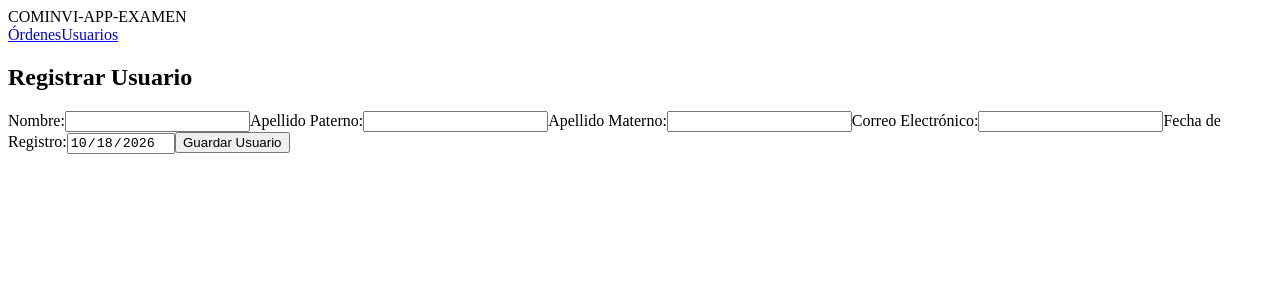
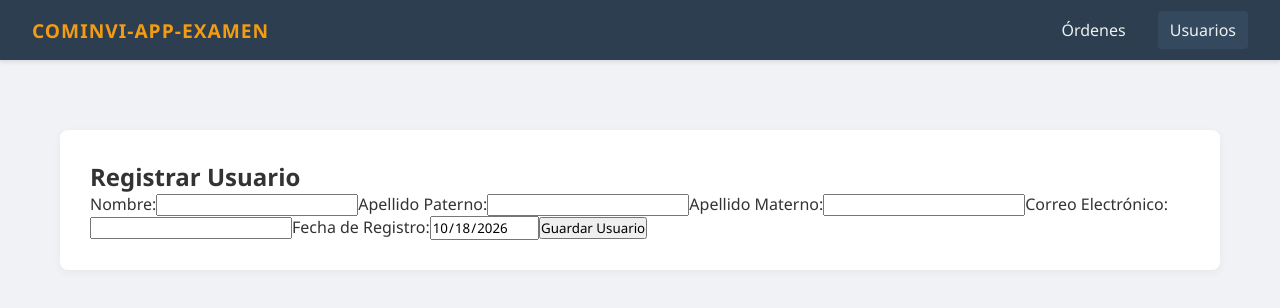
Before and after one commit to JassoProg/app-cominvi-evaluacion, an Angular app: page /usuarios in a window 1280 px wide. Shown: the top 308 px of the page. Built offline with nearby package versions, Linux system fonts and the light colour scheme.

Commit message:
Agrego: Conseguimos un diseño CSS más moderno y limpio :)

```diff
--- a/src/styles.css
+++ b/src/styles.css
@@ -1 +1,170 @@
-/* You can add global styles to this file, and also import other style files */
+
+/* Buscamos un estilo en internet para un diseño más bonito. */
+*
+
+{
+  box-sizing: border-box;
+  margin: 0;
+  padding: 0;
+  font-family: 'Segoe UI', Roboto, Helvetica, Arial, sans-serif;
+}
+
+body {
+  background-color: #f0f2f5;
+  color: #333;
+}
+
+.navbar {
+  background-color: #2c3e50;
+  padding: 0 2rem;
+  height: 60px;
+  display: flex;
+  justify-content: space-between;
+  align-items: center;
+  box-shadow: 0 2px 4px rgba(0,0,0,0.1);
+}
+
+.nav-brand .logo {
+  color: #f39c12;
+  font-weight: bold;
+  font-size: 1.2rem;
+  letter-spacing: 1px;
+}
+
+.nav-links a {
+  color: #ecf0f1;
+  text-decoration: none;
+  margin-left: 20px;
+  font-weight: 500;
+  padding: 8px 12px;
+  border-radius: 4px;
+  transition: background 0.3s;
+}
+
+.nav-links a:hover, .nav-links a.active {
+  background-color: #34495e;
+}
+
+.container {
+  max-width: 1200px;
+  margin: 40px auto;
+  padding: 0 20px;
+  display: flex;
+  flex-direction: column;
+  gap: 30px;
+}
+
+.card {
+  background-color: #ffffff;
+  border-radius: 8px;
+  padding: 30px;
+  box-shadow: 0 2px 8px rgba(0,0,0,0.05);
+}
+
+.card-header {
+  text-align: center;
+  margin-bottom: 25px;
+}
+
+.card-header h2 {
+  font-size: 1.5rem;
+  color: #2c3e50;
+}
+
+.form-grid {
+  display: grid;
+  grid-template-columns: repeat(auto-fit, minmax(300px, 1fr));
+  gap: 20px;
+}
+
+.form-group {
+  display: flex;
+  flex-direction: column;
+  gap: 8px;
+}
+
+.form-group label {
+  font-size: 0.85rem;
+  font-weight: 600;
+  color: #555;
+}
+
+.form-group input, .form-group select {
+  padding: 10px 12px;
+  border: 1px solid #ced4da;
+  border-radius: 6px;
+  font-size: 0.95rem;
+  transition: border-color 0.2s;
+}
+
+.form-group input:focus, .form-group select:focus {
+  outline: none;
+  border-color: #0d6efd;
+  box-shadow: 0 0 0 3px rgba(13,110,253,0.1);
+}
+
+.btn-container {
+  display: flex;
+  justify-content: flex-end;
+  margin-top: 20px;
+}
+
+.btn-primary {
+  background-color: #0d6efd;
+  color: white;
+  border: none;
+  padding: 10px 24px;
+  border-radius: 6px;
+  font-size: 1rem;
+  font-weight: 500;
+  cursor: pointer;
+  transition: background 0.2s;
+}
+
+.btn-primary:hover:not(:disabled) {
+  background-color: #0b5ed7;
+}
+
+.btn-primary:disabled {
+  background-color: #a5c8fd;
+  cursor: not-allowed;
+}
+
+.table-responsive {
+  overflow-x: auto;
+  margin-top: 20px;
+}
+
+table {
+  width: 100%;
+  border-collapse: collapse;
+}
+
+th, td {
+  padding: 12px 15px;
+  text-align: left;
+  border-bottom: 1px solid #dee2e6;
+  font-size: 0.9rem;
+}
+
+th {
+  background-color: #f8f9fa;
+  color: #495057;
+  font-weight: 600;
+}
+
+tbody tr:hover {
+  background-color: #f8f9fa;
+}
+
+.totales-box {
+  margin-top: 20px;
+  padding-top: 15px;
+  border-top: 1px solid #dee2e6;
+}
+
+.totales-box p {
+  font-size: 0.95rem;
+  margin-bottom: 5px;
+  color: #333;
+}
```
